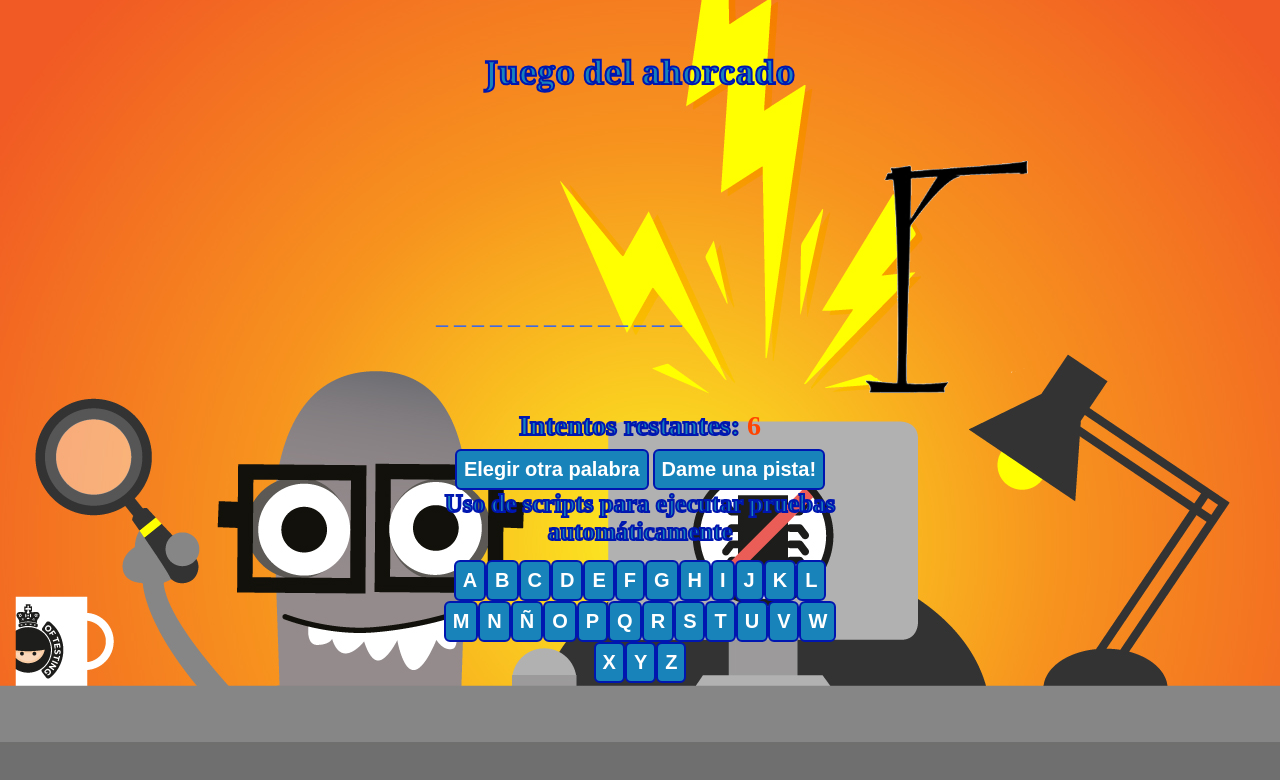
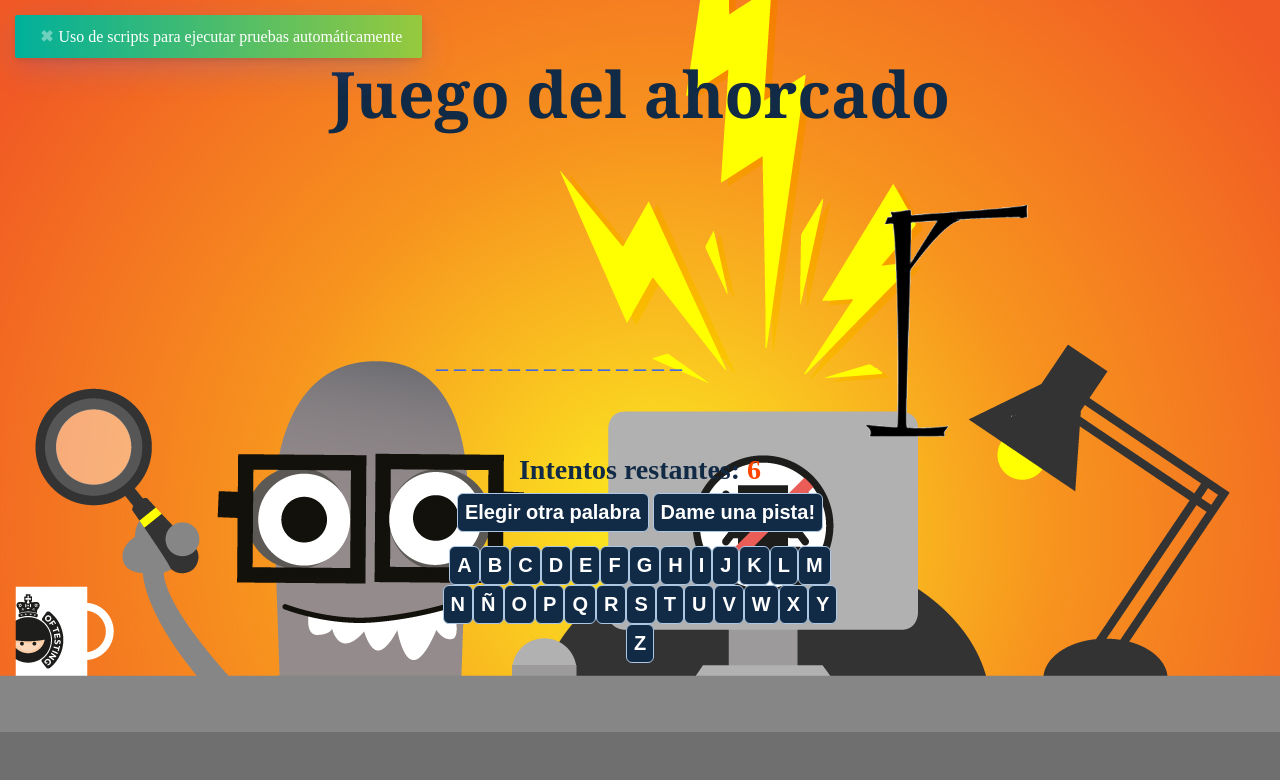
Before and after one commit to pakovatest/ahorcado-pakova.github.io, a website: page ahorcado.html in a window 1280 px wide. Both pictures are taken after a click on the button "Dame una pista!". Drawn offline with nearby package versions, Linux system fonts and the light colour scheme.

Commit message:
adicion de toastify

```diff
--- a/ahorcado.css
+++ b/ahorcado.css
@@ -16,8 +16,8 @@ h1.titulo {
   margin: 50px auto 80px auto;
   text-align: center;
   font-family: Cambria, Cochin, Georgia, Times, Times New Roman, serif;
-  -webkit-text-stroke: 2px #0016b0;
-  color: #1883ba;
+  color: #112A46;
+  font-size: 4em;
 }
 h1#msg-final {
   text-align: center;
@@ -29,8 +29,7 @@ h1#msg-final {
   margin-left:-200px;
 }
 a {
-  -webkit-text-stroke: 2px #0016b0;
-  color: #1883ba;
+  color: #112A46;
 }
 .zoom-in {
   transform: scale(1) !important;
@@ -114,7 +113,6 @@ picture img {
   opacity: 1 !important;
 }
 .encuadre {
-    border: 2px solid #0016b0;
   padding: 3px 2px 2px 6px;
 }
 button {
@@ -123,18 +121,16 @@ button {
     font-weight: 600;
     font-size: 20px;
     color: #ffffff;
-    background-color: #1883ba;
+    background-color: #112A46;
     border-radius: 6px;
-    border: 2px solid #0016b0;
+    border: 1px solid #ACC8E5;
 
 }
 div#hueco-pista {
   text-decoration: none;
     font-weight: 600;
-    font-size: 20px;
-    -webkit-text-stroke: 2px #0016b0;
-    color: #1883ba;
-    font-size: 25px;
+    color: #112A46;
+    font-size: 30px;
 }
 h3{
   font-size: 28px;
--- a/ahorcado.html
+++ b/ahorcado.html
@@ -4,6 +4,8 @@
     <meta charset="utf-8">
     <title>Ahorcado</title>
     <link rel="stylesheet" href="ahorcado.css">
+    <link rel="stylesheet" type="text/css" href="https://cdn.jsdelivr.net/npm/toastify-js/src/toastify.min.css">
+
   </head>
   <body>
       <div class="main-container">
@@ -43,5 +45,6 @@
             </div>
       </div>
       <script src="ahorcado.js"></script>
+      <script type="text/javascript" src="https://cdn.jsdelivr.net/npm/toastify-js"></script>
   </body>
 </html>
--- a/ahorcado.js
+++ b/ahorcado.js
@@ -94,9 +94,9 @@ function intento(letra) {
 }
 
 // Obtener pista
-function pista() {
-  document.getElementById("hueco-pista").innerHTML = palabras[rand][1];
-}
+// function pista() {
+//   document.getElementById("hueco-pista").innerHTML = palabras[rand][1];
+// }
 
 // Comprueba si ha finalizado document.getElementById("msg-final").innerHTML = palabras[rand][0].toUpperCase();
 function compruebaFin() {
@@ -137,3 +137,21 @@ function inicio() {
 }
 
 window.onload = inicio();
+
+const toastify = document.getElementById("pista")
+toastify.addEventListener("click", () =>{
+  Toastify({
+    text: palabras[rand][1],
+    duration: 3000,
+    destination: "https://github.com/apvarun/toastify-js",
+    newWindow: true,
+    close: true,
+    gravity: "top", // `top` or `bottom`
+    position: "left", // `left`, `center` or `right`
+    stopOnFocus: true, // Prevents dismissing of toast on hover
+    style: {
+      background: "linear-gradient(to right, #00b09b, #96c93d)",
+    },
+    onClick: function(){} // Callback after click
+  }).showToast();
+})
--- /dev/null
+++ b/package.json
@@ -0,0 +1,5 @@
+{
+  "dependencies": {
+    "toastify-js": "^1.12.0"
+  }
+}
```
Also changed, not shown: 1 other file.
